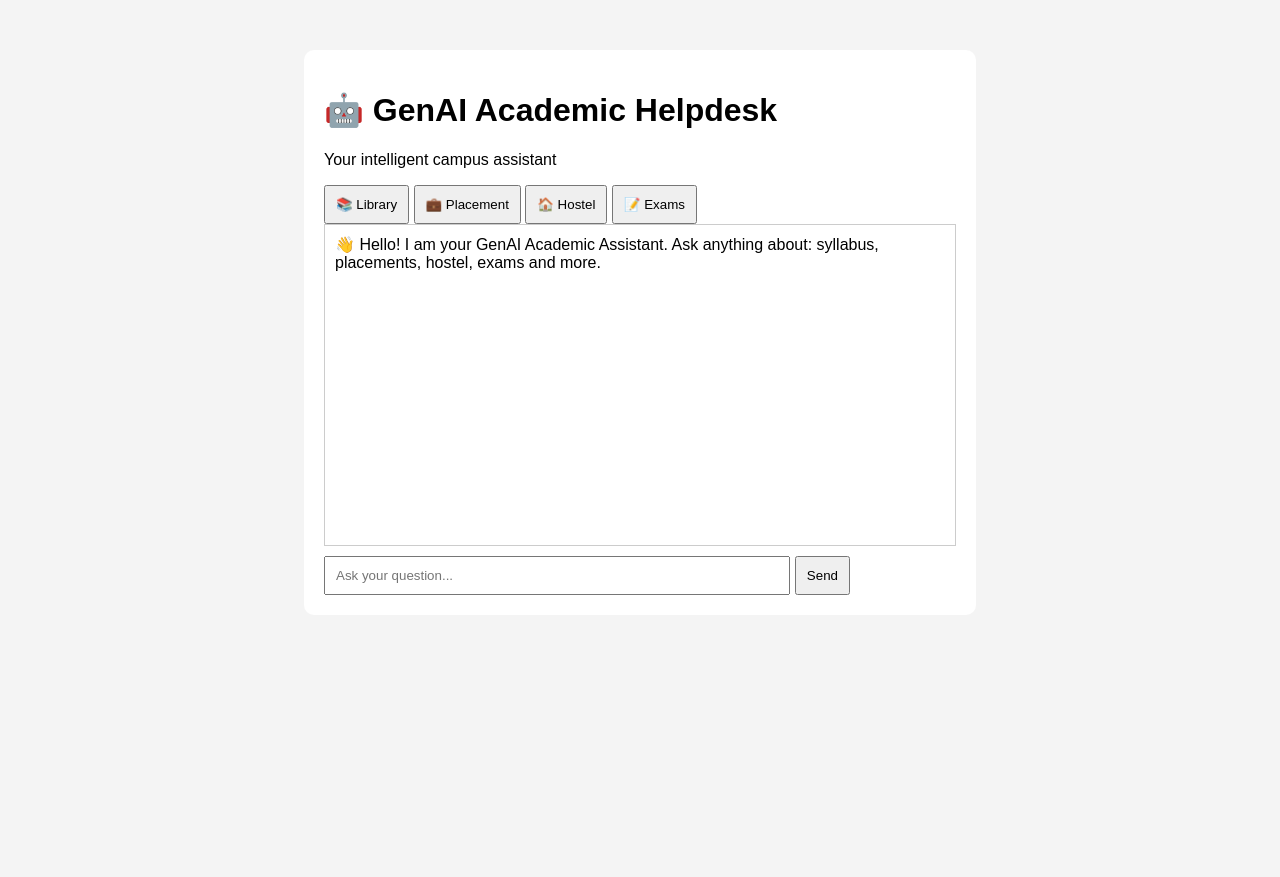
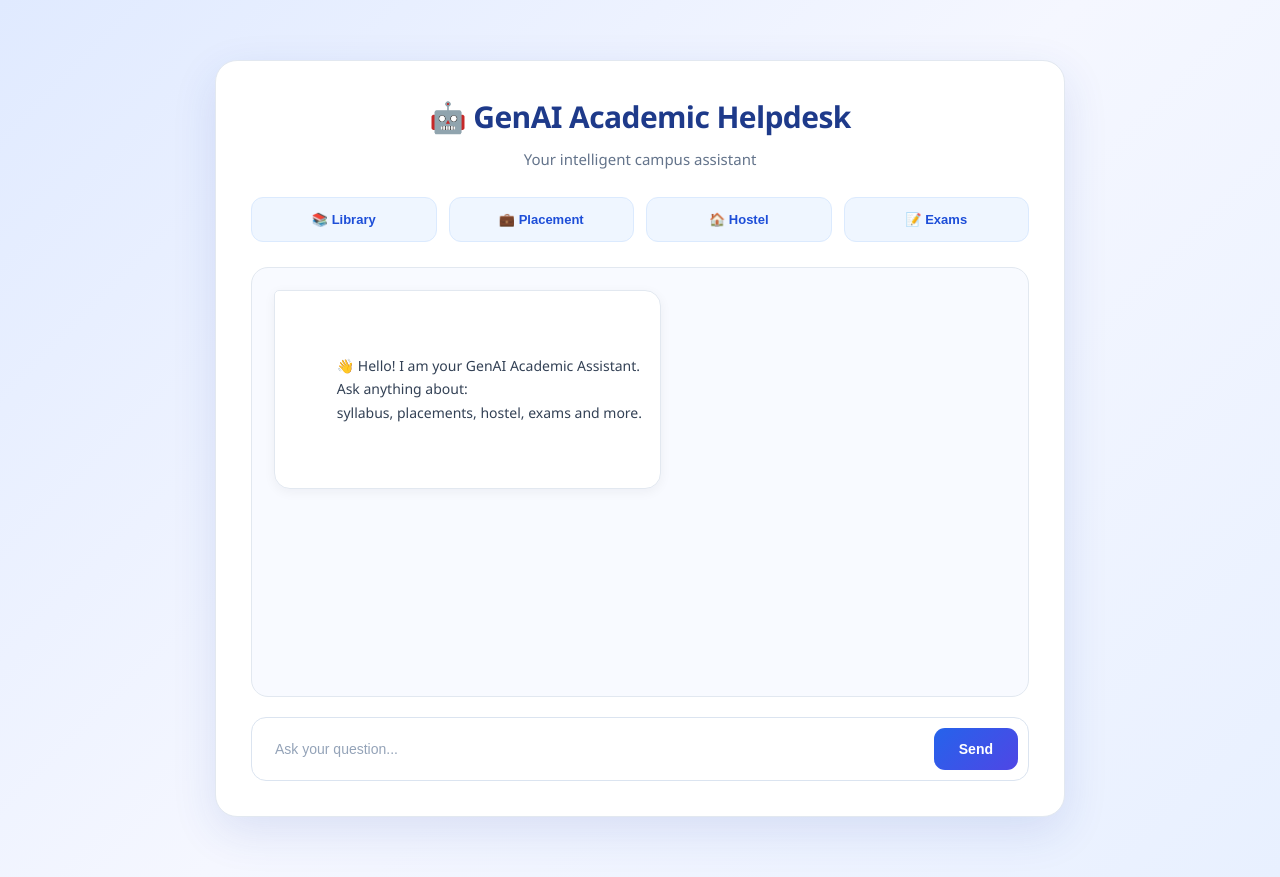
Before and after one commit to jisha-max/Ai-helpdesk, a Flask app: page / in a window 1280 px wide. Before the commit the page ends 595 px from the top, so only its background shows below. Run offline with Flask 3, Linux system fonts and the light colour scheme; parts of the project's set-up code (start-up, migrations or seed data) failed here and were passed over.

Commit message:
Update style.css
Improve AI Helpdesk chatbot UI styling

```diff
--- a/static/style.css
+++ b/static/style.css
@@ -1,30 +1,249 @@
-body {
-    font-family: Arial;
-    background: #f4f4f4;
+
+/* ===== Global Styling ===== */
+
+* {
+    margin: 0;
+    padding: 0;
+    box-sizing: border-box;
 }
 
+body {
+    font-family: "Segoe UI", Arial, sans-serif;
+    background: linear-gradient(135deg, #e0eaff, #f5f7ff, #e8f0ff);
+    min-height: 100vh;
+    padding: 40px 20px;
+    color: #1e293b;
+}
+
+/* ===== Main Container ===== */
+
 .container {
-    width: 50%;
-    margin: auto;
-    margin-top: 50px;
-    background: white;
-    padding: 20px;
+    width: 100%;
+    max-width: 850px;
+    margin: 20px auto;
+    background: #ffffff;
+    padding: 35px;
+    border-radius: 22px;
+    border: 1px solid #e2e8f0;
+    box-shadow: 0 15px 45px rgba(30, 64, 175, 0.12);
+}
+
+/* ===== Heading ===== */
+
+h1 {
+    text-align: center;
+    font-size: 30px;
+    font-weight: 750;
+    color: #1e3a8a;
+    margin-bottom: 12px;
+    letter-spacing: -0.6px;
+}
+
+.subtitle {
+    text-align: center;
+    color: #64748b;
+    font-size: 15px;
+    margin-bottom: 28px;
+}
+
+/* ===== Suggested Questions ===== */
+
+.suggestions {
+    display: grid;
+    grid-template-columns: repeat(4, 1fr);
+    gap: 12px;
+    margin-bottom: 25px;
+}
+
+.suggestions button {
+    padding: 14px 8px;
+    background: #eff6ff;
+    color: #1d4ed8;
+    border: 1px solid #dbeafe;
+    border-radius: 12px;
+    font-size: 13px;
+    font-weight: 600;
+    cursor: pointer;
+    transition: 0.25s ease;
+}
+
+.suggestions button:hover {
+    background: #2563eb;
+    color: white;
+    transform: translateY(-3px);
+    box-shadow: 0 5px 15px rgba(37, 99, 235, 0.2);
+}
+
+/* ===== Chat Box ===== */
+
+#chat-box {
+    height: 430px;
+    overflow-y: auto;
+    background: #f8faff;
+    border: 1px solid #e2e8f0;
+    border-radius: 17px;
+    padding: 22px;
+    margin-bottom: 20px;
+    scroll-behavior: smooth;
+}
+
+#chat-box::-webkit-scrollbar {
+    width: 6px;
+}
+
+#chat-box::-webkit-scrollbar-thumb {
+    background: #cbd5e1;
     border-radius: 10px;
 }
 
-#chat-box {
-    height: 300px;
-    overflow-y: scroll;
-    border: 1px solid #ccc;
-    margin-bottom: 10px;
-    padding: 10px;
+/* ===== AI Message ===== */
+
+.bot-msg {
+    max-width: 82%;
+    width: fit-content;
+    background: white;
+    color: #334155;
+    padding: 15px 18px;
+    border-radius: 5px 16px 16px 16px;
+    margin-bottom: 18px;
+    border: 1px solid #e2e8f0;
+    font-size: 14px;
+    line-height: 1.7;
+    white-space: pre-wrap;
+    overflow-wrap: anywhere;
+    box-shadow: 0 3px 12px rgba(15, 23, 42, 0.05);
 }
 
-input {
-    width: 70%;
-    padding: 10px;
+/* ===== User Message ===== */
+
+.user-msg {
+    max-width: 82%;
+    width: fit-content;
+    margin-left: auto;
+    margin-bottom: 18px;
+    padding: 14px 18px;
+    background: linear-gradient(135deg, #2563eb, #4f46e5);
+    color: white;
+    border-radius: 16px 5px 16px 16px;
+    font-size: 14px;
+    line-height: 1.7;
+    white-space: pre-wrap;
+    overflow-wrap: anywhere;
+    box-shadow: 0 5px 14px rgba(37, 99, 235, 0.15);
 }
 
-button {
+/* ===== Time ===== */
+
+.time {
+    font-size: 10px;
+    margin-top: 7px;
+    text-align: right;
+    opacity: 0.7;
+}
+
+/* ===== Typing Animation ===== */
+
+.typing {
+    display: inline-block;
+    padding: 13px 18px;
+    background: white;
+    color: #64748b;
+    border: 1px solid #e2e8f0;
+    border-radius: 5px 15px 15px 15px;
+    font-size: 13px;
+    margin-bottom: 15px;
+    animation: typingPulse 1.2s infinite;
+}
+
+@keyframes typingPulse {
+    50% {
+        opacity: 0.45;
+    }
+}
+
+/* ===== Input Area ===== */
+
+.input-area {
+    display: flex;
+    gap: 12px;
     padding: 10px;
+    background: white;
+    border: 1.5px solid #dbe4f0;
+    border-radius: 15px;
+    transition: 0.25s;
 }
+
+.input-area:focus-within {
+    border-color: #3b82f6;
+    box-shadow: 0 0 0 4px rgba(59, 130, 246, 0.1);
+}
+
+.input-area input {
+    flex: 1;
+    min-width: 0;
+    padding: 13px;
+    border: none;
+    outline: none;
+    font-size: 14px;
+    color: #1e293b;
+    background: transparent;
+}
+
+.input-area input::placeholder {
+    color: #94a3b8;
+}
+
+/* ===== Send Button ===== */
+
+.input-area button {
+    padding: 13px 25px;
+    border: none;
+    border-radius: 11px;
+    background: linear-gradient(135deg, #2563eb, #4f46e5);
+    color: white;
+    font-size: 14px;
+    font-weight: 650;
+    cursor: pointer;
+    transition: 0.25s;
+}
+
+.input-area button:hover {
+    transform: translateY(-2px);
+    box-shadow: 0 5px 15px rgba(37, 99, 235, 0.25);
+}
+
+/* ===== Responsive Design ===== */
+
+@media (max-width: 600px) {
+
+    body {
+        padding: 12px;
+    }
+
+    .container {
+        padding: 20px;
+        margin: 5px auto;
+    }
+
+    h1 {
+        font-size: 23px;
+    }
+
+    .suggestions {
+        grid-template-columns: repeat(2, 1fr);
+    }
+
+    #chat-box {
+        height: 400px;
+        padding: 13px;
+    }
+
+    .bot-msg,
+    .user-msg {
+        max-width: 95%;
+    }
+
+    .input-area button {
+        padding: 12px 16px;
+    }
+}
```
